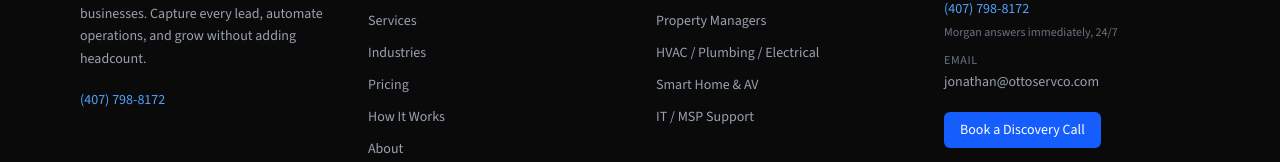
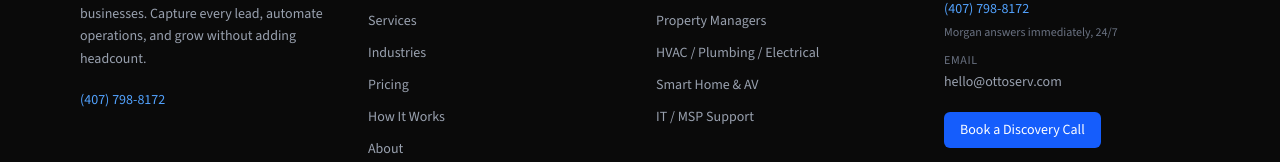
Before and after one commit to BradleyHoldings/ottoserv-website, a Next.js app: page / in a window 1280 px wide. Shown: the part 4515-4677 px from the top of the page. Built offline with nearby package versions, Linux system fonts and the light colour scheme; no server answers.

Commit message:
fix(footer): replace personal email with professional hello@ottoserv.com

```diff
--- a/src/components/Footer.tsx
+++ b/src/components/Footer.tsx
@@ -66,10 +66,10 @@ export default function Footer() {
               <div>
                 <p className="text-gray-500 text-xs uppercase tracking-wider mb-1">Email</p>
                 <a
-                  href="mailto:jonathan@ottoservco.com"
+                  href="mailto:hello@ottoserv.com"
                   className="text-gray-400 hover:text-white transition-colors text-sm block"
                 >
-                  jonathan@ottoservco.com
+                  hello@ottoserv.com
                 </a>
               </div>
               <div className="pt-2">
```
